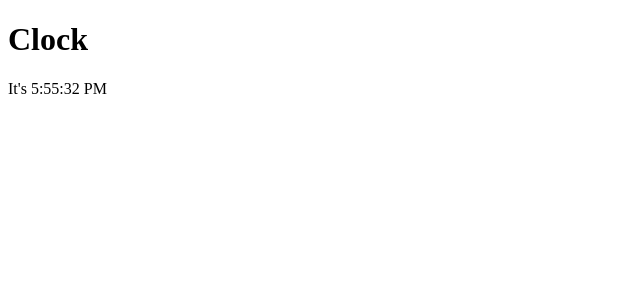
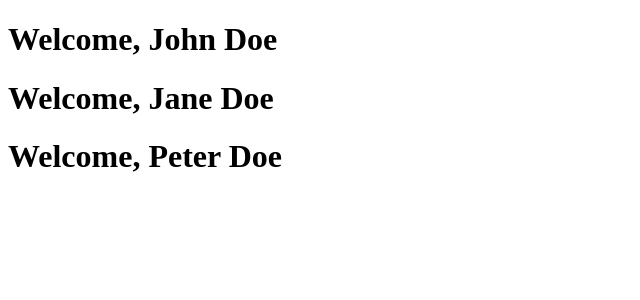
Before and after one commit to polnikovandrey/mern, a React (Create React App) app in the folder client/: page / in a window 1280 px wide. Shown: the top 300 px of the page, without its empty margins (0-640 px from the left). Built offline with nearby package versions, Linux system fonts and the light colour scheme.

Commit message:
+- component-function

```diff
--- a/client/src/index.tsx
+++ b/client/src/index.tsx
@@ -1,14 +1,14 @@
 import React from "react";
 import ReactDOM from "react-dom";
 
-function clock() {
-    ReactDOM.render(
-        (
-            <div>
-                <h1>Clock</h1>
-                <p>It's {new Date().toLocaleTimeString()}</p>
-            </div>
-        ),
-        document.getElementById('root'));
+function Welcome(properties: any) {
+    return <h1>Welcome, {properties.user}</h1>;
 }
-setInterval(clock, 1000);
+
+const toRender = <div>
+    <Welcome user="John Doe"/>
+    <Welcome user="Jane Doe"/>
+    <Welcome user="Peter Doe"/>
+</div>
+
+ReactDOM.render(toRender, document.getElementById('root'));
```
